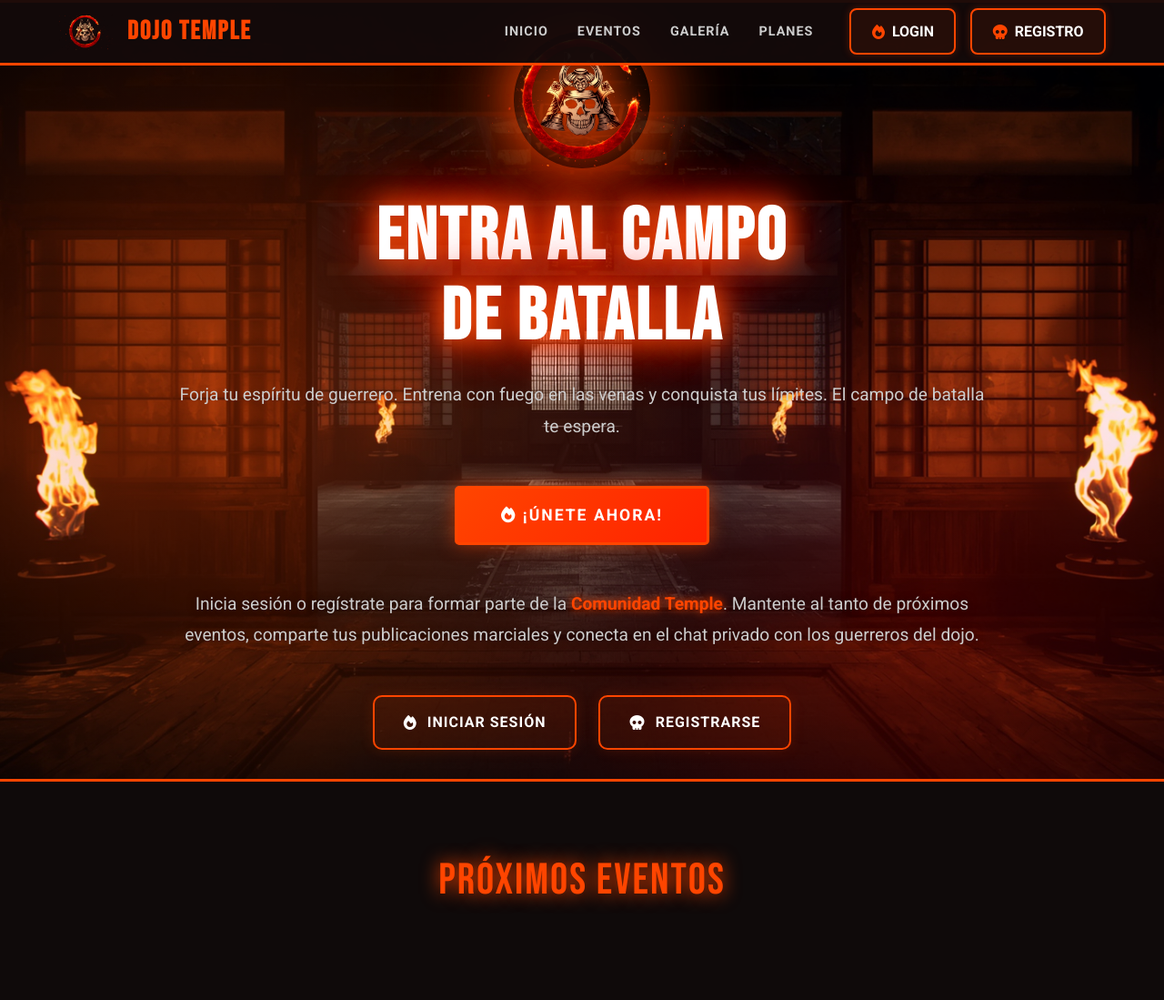
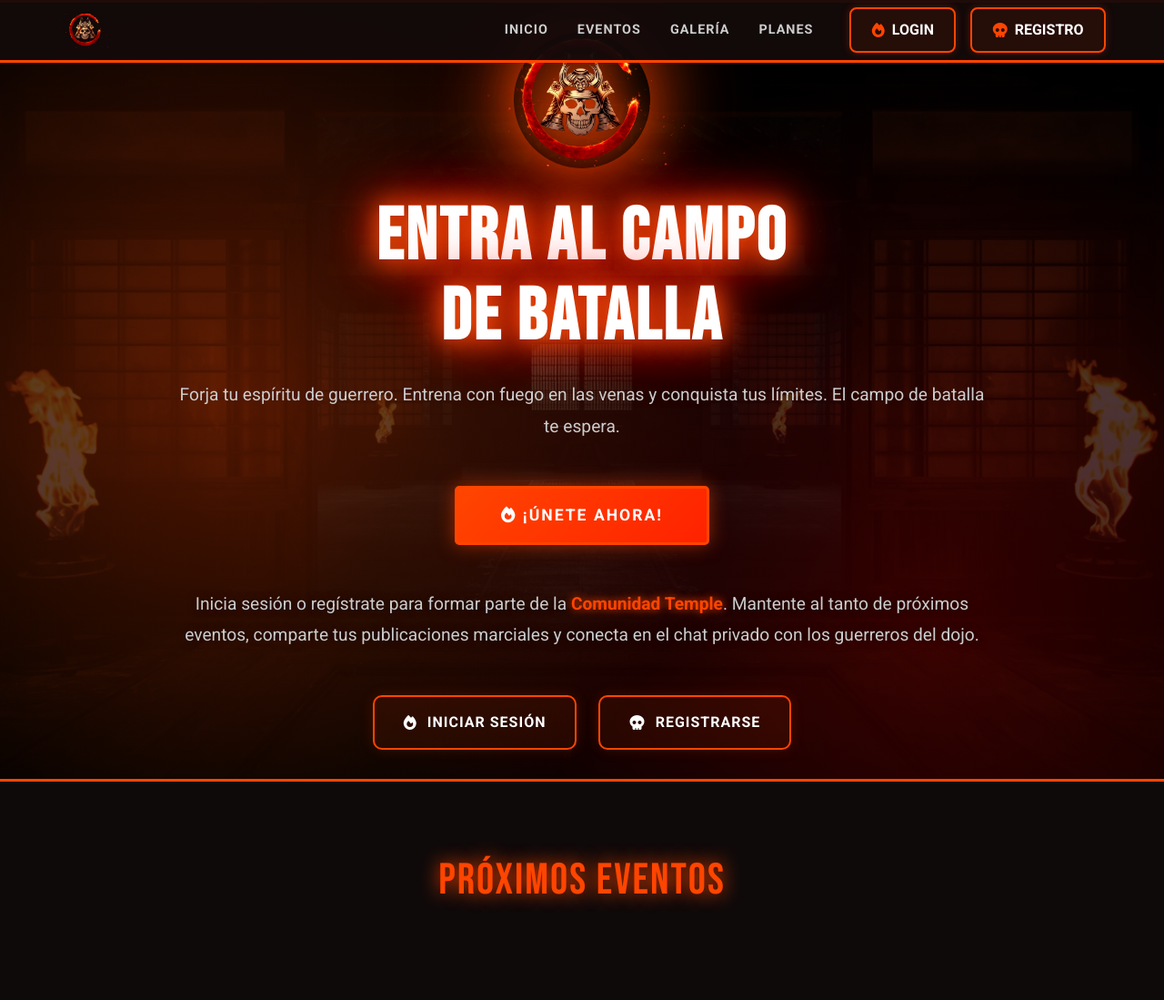
Before and after one commit to benjaminneira01/Web-temple, a Django app: page / in a window 1280 px wide. Shown: the top 1099 px of the page at 91% size. Run offline with Django 5.2, Linux system fonts and the light colour scheme; data that the repository does not hold is empty.

Commit message:
fix static files

```diff
--- a/temple/templates/temple/index.html
+++ b/temple/templates/temple/index.html
@@ -1,4 +1,5 @@
 <!DOCTYPE html>
+{% load static %}
 <html lang="es">
 <head>
     <meta charset="UTF-8">
@@ -15,7 +16,20 @@
         .navbar-brand i { font-size: 2rem; text-shadow: 0 0 20px #ff4500; margin-right: 10px; }
         .nav-link { color: #ccc !important; font-weight: 600; transition: all 0.3s ease; text-transform: uppercase; font-size: 0.9rem; letter-spacing: 1px; }
         .nav-link:hover { color: #ff4500 !important; text-shadow: 0 0 10px #ff4500; }
-       .hero { min-height: 100vh; position: relative; display: flex; align-items: center; justify-content: center; overflow: hidden; background: url('/static/images/FONDO PAGINA.png') center/cover no-repeat; padding: 2rem; }
+        .hero {
+            min-height: 100vh;
+            position: relative;
+            display: flex;
+            align-items: center;
+            justify-content: center;
+            overflow: hidden;
+
+            background:
+            linear-gradient(rgba(0,0,0,0.70), rgba(0,0,0,0.85)),
+            url("{% static 'images/fondo-pagina.png' %}") center center / cover no-repeat;
+
+            padding: 2rem;
+        }
         @keyframes fire-flicker { 0%, 100% { text-shadow: 0 0 20px #ff4500, 0 0 40px #ff2200, 0 0 60px #ff0000; } 50% { text-shadow: 0 0 30px #ff6a1a, 0 0 50px #ff4500, 0 0 80px #ff2200; } }
         .hero::before { padding-top: 6rem;content: ''; position: absolute; top: 0; left: 0; right: 0; bottom: 0; background: radial-gradient(circle at 20% 50%, rgba(255, 69, 0, 0.3) 0%, transparent 50%), radial-gradient(circle at 80% 80%, rgba(255, 0, 0, 0.2) 0%, transparent 50%); animation: fire-flicker 3s infinite; }
         .hero-content {position: relative;z-index: 1;text-align: center;max-width: 900px;}
@@ -430,10 +444,10 @@
 
             <a class="navbar-brand" href="#">
 
-                <img src="/static/images/LOGO DOJO.png"
+                <img src="{% static 'images/logo-dojo.png' %}" alt="Dojo Temple"
                 width="60">
 
-                <span>DOJO TEMPLE</span>
+
 
             </a>
 
@@ -476,7 +490,7 @@
     <section class="hero" id="inicio">
         <div class="hero-content">
             <div class="logo-circle" style="background: none; border: none; box-shadow: 0 0 80px rgba(255, 69, 0, 0.8), 0 0 120px rgba(255, 69, 0, 0.5);">
-                <img src="/static/images/LOGO DOJO.png" alt="Dojo Temple" style="width: 150%; height: 150%; object-fit: contain; filter: drop-shadow(0 0 20px #ff4500);">
+                <img src="{% static 'images/logo-dojo.png' %}" alt="Dojo Temple" style="width: 150%; height: 150%; object-fit: contain; filter: drop-shadow(0 0 20px #ff4500);">
             </div>
             <h1>Entra al Campo<br>de Batalla</h1>
             <p>Forja tu espíritu de guerrero. Entrena con fuego en las venas y conquista tus límites. El campo de batalla te espera.</p>
@@ -596,7 +610,7 @@
                     Para contratar cualquier plan, contactar con <span style="color: #ff4500; font-weight: 700;">Sensei Álvaro Utrobicic</span>
                 </p>
                     <button class="btn-batalla" data-bs-toggle="modal" data-bs-target="#contactModal" style="font-size: 1rem; border: none; cursor: pointer; display: inline-flex; align-items: center; justify-content: center; gap: 1rem; padding: 1rem 2rem;">
-                        <img src="/static/images/LOGO DOJO.png" alt="Dojo Temple" style="height: 40px; width: auto; filter: drop-shadow(0 0 10px #ff4500);">
+                        <img src="{% static 'images/logo-dojo.png' %}" alt="Dojo Temple" style="height: 40px; width: auto; filter: drop-shadow(0 0 10px #ff4500);">
                         Comenzar Camino del Guerrero
                     </button>
             </div>
@@ -617,7 +631,7 @@
     <div class="modal-dialog modal-dialog-centered">
         <div class="modal-content" style="background: rgba(20, 10, 10, 0.95); border: 2px solid #ff4500;">
             <div class="modal-header" style="border-bottom: 2px solid rgba(255, 69, 0, 0.3); display: flex; align-items: center; justify-content: center; flex-direction: column; gap: 1rem;">
-                <img src="/static/images/LOGO DOJO.png" alt="Dojo Temple" style="height: 80px; width: auto; filter: drop-shadow(0 0 15px #ff4500);">
+                <img src="{% static 'images/logo-dojo.png' %}" alt="Dojo Temple" style="height: 80px; width: auto; filter: drop-shadow(0 0 15px #ff4500);">
                 <h5 class="modal-title" style="color: #ff4500; font-family: 'Bebas Neue'; font-size: 1.8rem; letter-spacing: 1px; margin: 0;">
                     Contacta con Sensei Álvaro
                 </h5>
--- a/temple/templates/temple/registro.html
+++ b/temple/templates/temple/registro.html
@@ -1,4 +1,5 @@
 <!DOCTYPE html>
+{% load static %}
 <html lang="es">
 <head>
     <meta charset="UTF-8">
@@ -24,7 +25,7 @@
 
             background:
             linear-gradient(rgba(0,0,0,0.85), rgba(0,0,0,0.92)),
-            url('/static/images/FONDO PAGINA.png');
+            url("{% static 'images/FONDO PAGINA.png' %}");
 
             background-size:cover;
             background-position:center;
@@ -339,7 +340,7 @@
 
         <div class="logo">
 
-            <img src="/static/images/LOGO DOJO.png"
+            <img src="{% static 'images/LOGO DOJO.png' %}"
             alt="Dojo Temple">
 
         </div>
```
Also changed, not shown: config/settings.py (+12 -8 lines), temple/static/images/fondo-pagina.png (renamed from temple/static/images/FONDO PAGINA.png), temple/static/images/logo-dojo.png (renamed from temple/static/images/LOGO DOJO.png), 4 other files.
